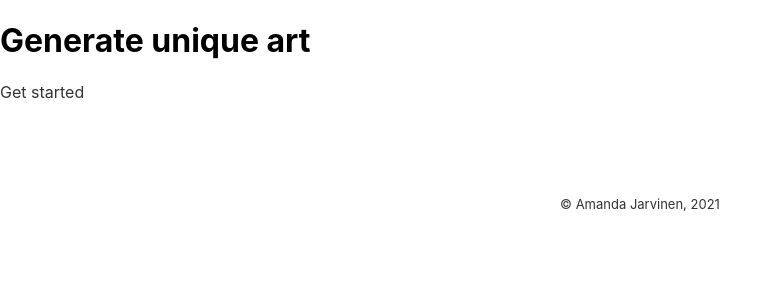
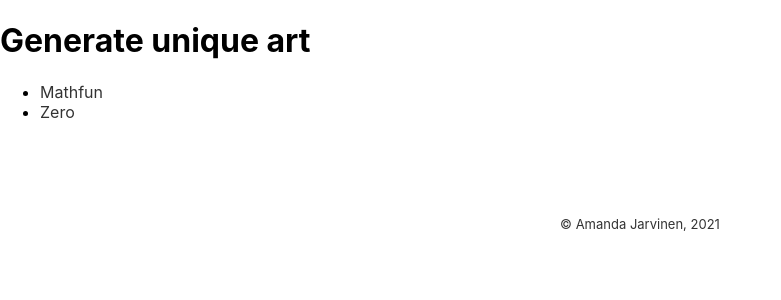
Before and after one commit to nimisaya/codetaito, a React (Create React App) app: page /#/ in a window 1280 px wide. Shown: the top 300 px of the page, without its empty margins (0-781 px from the left). Built offline with nearby package versions, Linux system fonts and the light colour scheme.

Commit message:
Link homepage to zero canvas

```diff
--- a/src/components/home/Home.js
+++ b/src/components/home/Home.js
@@ -6,9 +6,18 @@ const Home = () => {
   return (
     <>
       <h1>Generate unique art</h1>
-      <Link to="/art/mathfun" className={styles.sketchlink}>
-        Get started
-      </Link>
+      <ul>
+        <li>
+          <Link to="/art/mathfun" className={styles.sketchlink}>
+            Mathfun
+          </Link>
+        </li>
+        <li>
+          <Link to="/art/zero" className={styles.sketchlink}>
+            Zero
+          </Link>
+        </li>
+      </ul>
     </>
   ); // return
 }; // Home
```
